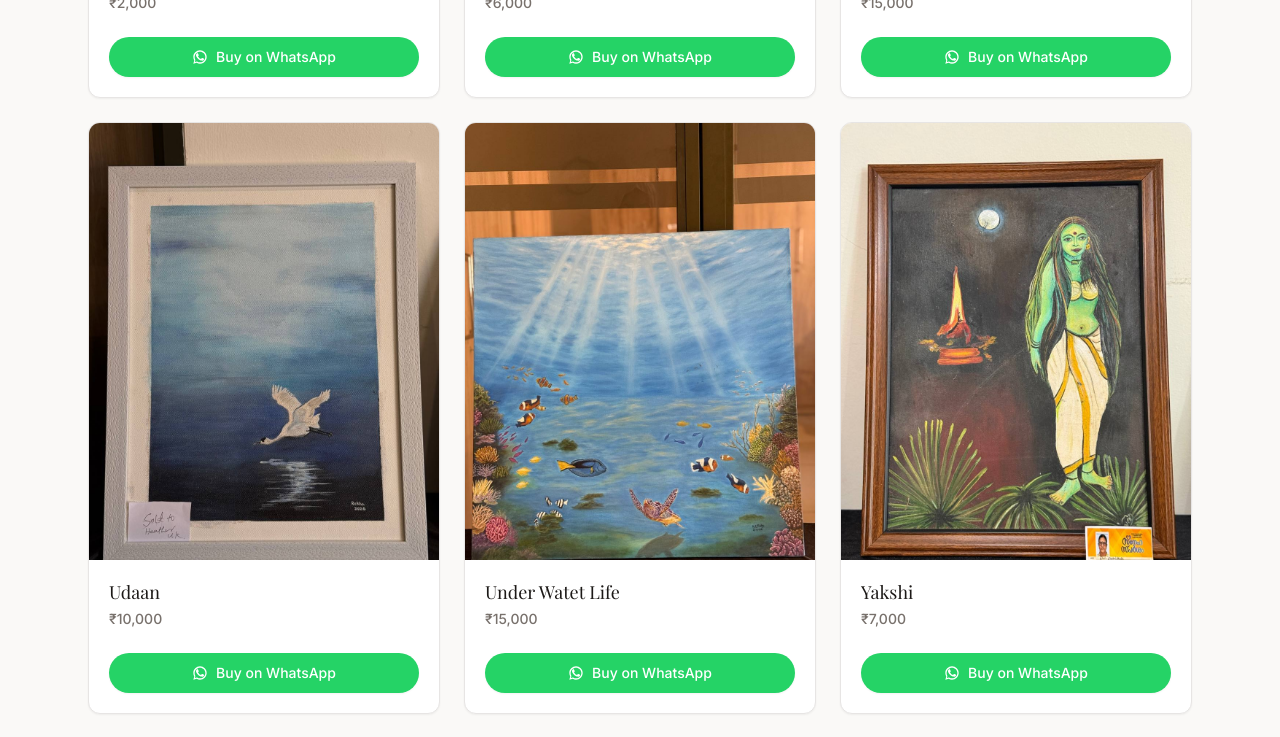
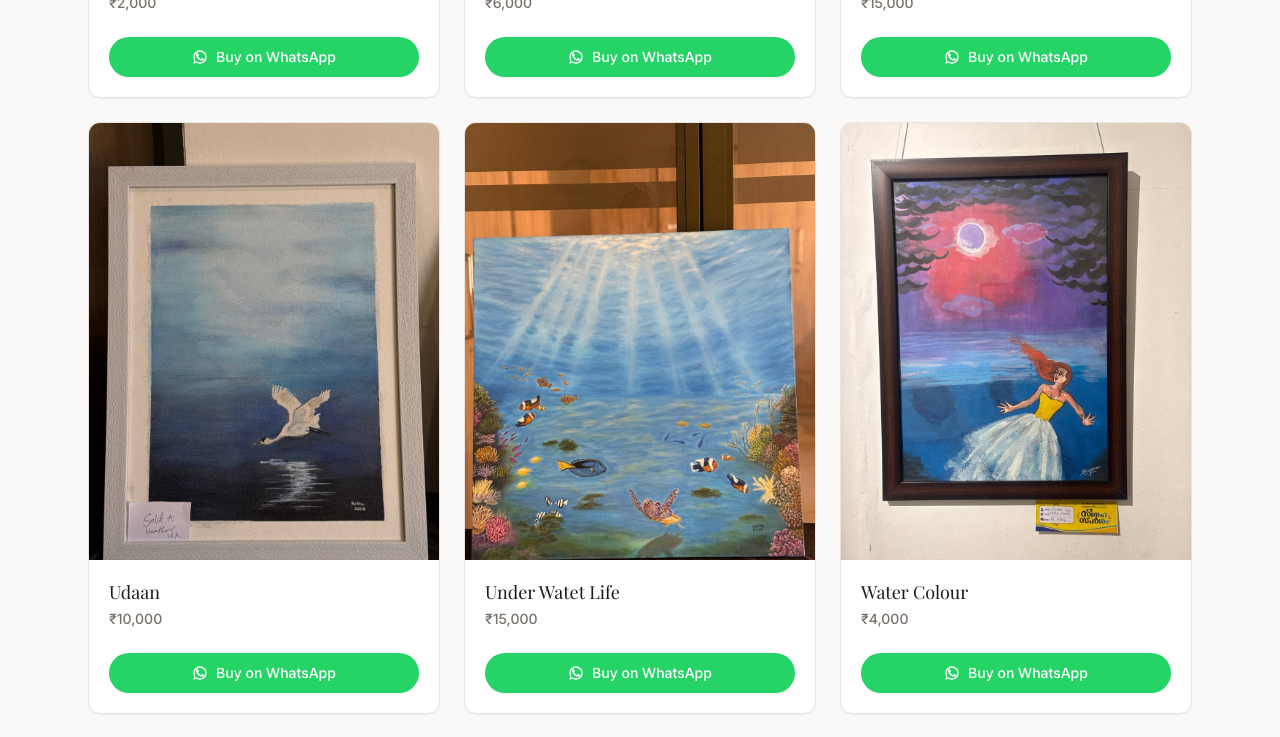
Before and after one commit to jasilmohmd/Art-catalogue, a Next.js app: page / in a window 1280 px wide. Shown: the part 10100-10837 px from the top of the page. Built offline with nearby package versions, Linux system fonts and the light colour scheme; a web font is replaced by a local one.

Commit message:
feat: add Water Colour artwork

```diff
--- a/data/artworks.ts
+++ b/data/artworks.ts
@@ -339,6 +339,13 @@ export const artworks: Artwork[] = [
     available: true,
   },
   {
+    id: "water-colour",
+    name: "Water Colour",
+    price: 4000,
+    image: "/artworks/water_colour-4000.jpg",
+    available: true,
+  },
+  {
     id: "yakshi",
     name: "Yakshi",
     price: 7000,
```
Also changed, not shown: public/artworks/water_colour-4000.jpg (added).
